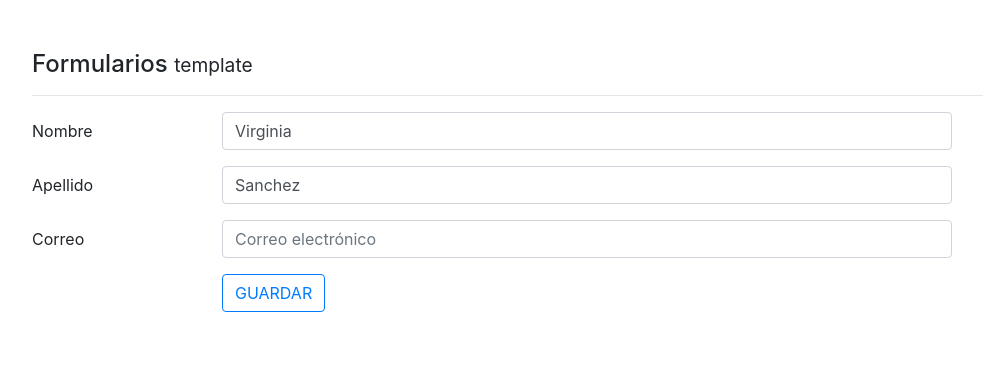
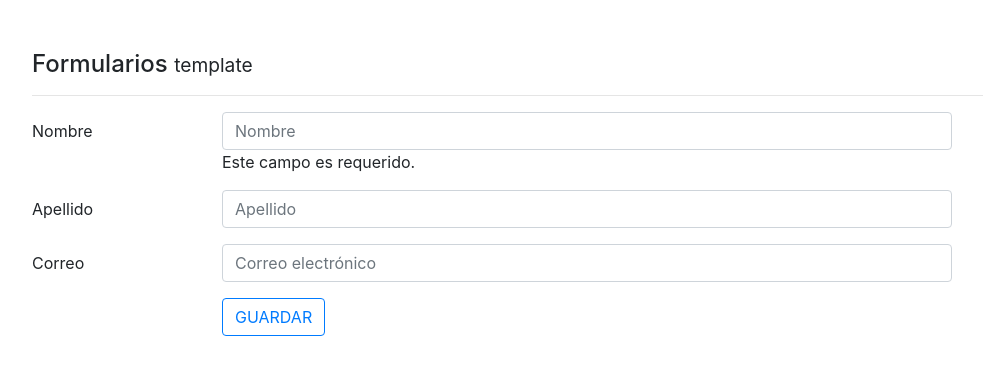
Before and after one commit to vsanchezrod/app6Angular-formularios, an Angular app: page / in a window 1280 px wide. Shown: the top 374 px of the page, without its empty margins (53-1036 px from the left). Built offline with nearby package versions, Linux system fonts and the light colour scheme.

Commit message:
Validaciones independientes y cambio de estilo de los inputs inválidos

```diff
--- a/src/app/components/template/template.component.html
+++ b/src/app/components/template/template.component.html
@@ -8,9 +8,19 @@
         <div class="form-group row">
             <label class="col-2 col-form-label">Nombre</label>
             <div class="col-8">
-                <input class="form-control" type="text" placeholder="Nombre" name="nombre" minlength="5" [(ngModel)]="usuario.nombre" required>
+                <input #nombre="ngModel" class="form-control" type="text" placeholder="Nombre" name="nombre" minlength="5" [(ngModel)]="usuario.nombre" required>
+
+                <!--Es necesario ver por qué error está fallanado, si es por required o por los 5 caracteres-->
+                <div *ngIf="nombre.errors?.required">
+                    Este campo es requerido.
+                </div>
+
+                <div *ngIf="nombre.errors?.minlength">
+                    Se necesitan al menos {{ nombre.errors?.minlength.requiredLength }} caracteres.
+                </div>
             </div>
         </div>
+
 
         <div class="form-group row">
             <label class="col-2 col-form-label">Apellido</label>
@@ -24,7 +34,7 @@
     <div class="form-group row">
         <label class="col-2 col-form-label">Correo</label>
         <div class="col-md-8">
-            <input class="form-control" type="email" placeholder="Correo electrónico" name="email" [(ngModel)]="usuario.email" required>
+            <input class="form-control" type="email" placeholder="Correo electrónico" name="email" [(ngModel)]="usuario.email" pattern="[a-z0-9._%+-]+@[a-z0-9.-]+\.[a-z]{2,3}$" required>
         </div>
     </div>
 
--- a/src/app/components/template/template.component.ts
+++ b/src/app/components/template/template.component.ts
@@ -7,14 +7,20 @@ import { NgForm } from '@angular/forms';
 @Component({
   selector: 'app-template',
   templateUrl: './template.component.html',
-  styles: []
+  styles: [`
+    .ng-invalid.ng-touched:not(form) {
+      border: 1px solid red;
+    }
+
+  `]
 })
 export class TemplateComponent {
 
+  // Usuario con valores por defecto
   usuario: Object = {
-    nombre: 'Virginia',
-    apellido: 'Sanchez',
-    email: ''
+    nombre: null,
+    apellido: null,
+    email: null
   };
 
   constructor() { }
@@ -28,8 +34,6 @@ export class TemplateComponent {
     console.log('Valor forma' , forma.value);
 
     console.log('Usuario', this.usuario);
-
-
   }
 
 }
```
